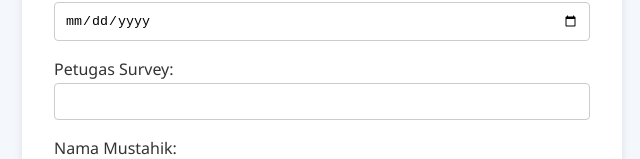
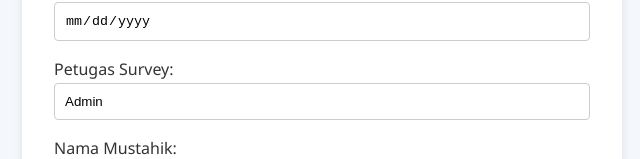
Before and after one commit to DhimasAdityaP/lazismu_mustahik, a React (Create React App) app: page / in a window 1280 px wide. Shown: the part 378-537 px from the top of the page, without its empty margins (318-958 px from the left). Built offline with nearby package versions, Linux system fonts and the light colour scheme.

Commit message:
EDIT NAMA ADMIN

```diff
--- a/src/App.js
+++ b/src/App.js
@@ -6,7 +6,7 @@ const App = () => {
     const [formData, setFormData] = useState({
 
         tanggal_survey: '',
-        petugas_survey: '',
+        petugas_survey: 'Admin',
         nama_mustahik: '',
         bantuan_diajukan: '',
         jumlah_tanggungan: 0,
@@ -368,6 +368,7 @@ const handleSubmit = async (e) => {
         alert(`Please fill out the following fields: ${emptyFields.join(', ')}`);
         return;
     }
+
         calculateTotalScore();
 
         setTimeout(async () => {
@@ -395,10 +396,22 @@ const handleSubmit = async (e) => {
         {/* Judul Form */}
         <h1 className="form-title">Form Survey Mustahik</h1>
             <form onSubmit={handleSubmit}>
-                <label>Tanggal Survey:</label>
-                <input type="date" name="tanggal_survey" onChange={handleChange} required />
-            <label>Petugas Survey:</label>
-            <input type="text" name="petugas_survey" onChange={handleChange} required />
+            <label>Tanggal Survey:</label>
+                <input
+                    type="date"
+                    name="tanggal_survey"
+                    value={formData.tanggal_survey}
+                    readOnly // This makes the field unchangeable
+                    required
+                />
+                <label>Petugas Survey:</label>
+                <input
+                    type="text"
+                    name="petugas_survey"
+                    value={formData.petugas_survey}
+                    readOnly // This makes the field unchangeable
+                    required
+                />
 
             <label>Nama Mustahik:</label>
             <input type="text" name="nama_mustahik" onChange={handleChange} required />
```
